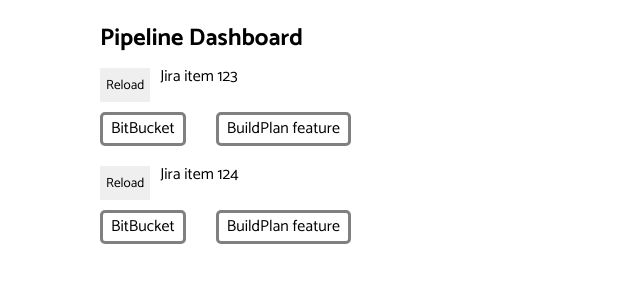
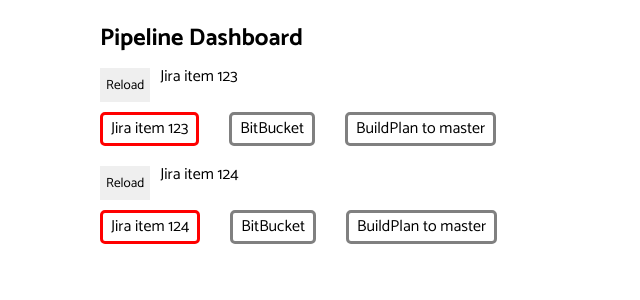
Before and after one commit to mantuok/pipeline-dashboard, a React (Create React App) app: page / in a window 1280 px wide. Shown: the top 300 px of the page, without its empty margins (0-640 px from the left). Built offline with nearby package versions, Linux system fonts and the light colour scheme.

Commit message:
Dashboard WIP

```diff
--- a/package.json
+++ b/package.json
@@ -7,6 +7,7 @@
     "@testing-library/react": "11.2.7",
     "@testing-library/user-event": "12.8.3",
     "axios": "0.23.0",
+    "classnames": "2.3.1",
     "nanoid": "3.1.30",
     "node-sass": "6.0.1",
     "react": "^17.0.2",
--- /dev/null
+++ b/src/common/utils.js
@@ -0,0 +1,4 @@
+import {StepStatus} from '../const';
+
+export const isStepSuccess = (status) => status === StepStatus.SUCESSS;
+export const isStepFailed = (status) => status === StepStatus.FAILED;
--- a/src/components/build-plan/build-plan.jsx
+++ b/src/components/build-plan/build-plan.jsx
@@ -2,7 +2,7 @@
 
 const BuildPlan = () => {
   return (
-    <li className="steps__step steps__step--build-plan step">BuildPlan feature</li>
+    <li className="steps__step steps__step--build-plan step">BuildPlan to master</li>
   )
 };
 
--- a/src/components/jira/jira.jsx
+++ b/src/components/jira/jira.jsx
@@ -1,9 +1,24 @@
 import React from 'react';
+import {useSelector} from 'react-redux';
+import classnames from 'classnames';
+import {StepStatus} from '../../const';
+import {
+  isStepSuccess,
+  isStepFailed
+} from '../../common/utils';
 
 const Jira = (props) => {
   const {id} = props;
+  const currentJiraStatus = useSelector((state) => state.jiraStatus);
+
+  const stepClass = classnames(
+    `steps__step steps__step--jira step`,
+    {"step--success": isStepSuccess(currentJiraStatus),
+    "step--failed": isStepFailed(currentJiraStatus)}
+  );
+
   return (
-    <div className="pipeline__jira">Jira item {id}</div>
+    <li className={stepClass}>Jira item {id}</li>
   )
 };
 
--- a/src/components/pipeline/pipeline.jsx
+++ b/src/components/pipeline/pipeline.jsx
@@ -10,8 +10,9 @@
   return (
     <div className="dashboard__pipeline pipeline">
       <button className="pipeline__reload">Reload</button>
-      <Jira id={id} />
+      <div className="pipeline__title">Jira item {id}</div>
       <ul className="pipeline__steps steps">
+        <Jira id={id} />
         <BitBucket />
         <BuildPlan />
       </ul>
--- a/src/const.js
+++ b/src/const.js
@@ -1,6 +1,7 @@
 export const BACKEND_URL = `http://`;
 
 export const StepStatus = {
+  NONE: `NONE`,
   SUCESSS: `SUCCESS`,
   FAILED: `FAILED`
 }
--- a/src/sass/blocks/pipeline.scss
+++ b/src/sass/blocks/pipeline.scss
@@ -3,7 +3,7 @@
   grid-template-columns: min-content 1fr;
   grid-template-rows: 1fr 1fr;
   grid-template-areas:
-    "reload jira"
+    "reload title"
     "steps steps";
   column-gap: 10px;
   row-gap: 10px;
@@ -15,8 +15,8 @@
   grid-area: reload;
 }
 
-.pipeline__jira {
-  grid-area: jira;
+.pipeline__title {
+  grid-area: title;
 }
 
 .pipeline__steps {
--- a/src/store/reducer.js
+++ b/src/store/reducer.js
@@ -1,8 +1,12 @@
 import {ActionType} from './action';
 import {mockPipelineItems} from '../mocks/pipeline-items';
+import {StepStatus} from '../const';
 
 const initialState = {
-  pipelineItems: mockPipelineItems
+  pipelineItems: mockPipelineItems,
+  jiraStatus: StepStatus.FAILED,
+  bitBucketStatus: StepStatus.NONE,
+  buildPlanStatus: StepStatus.NONE
 };
 
 const reducer = (state = initialState, action) => {
```
Also changed, not shown: 1 other file (tests, documents, lock files or other folders).
